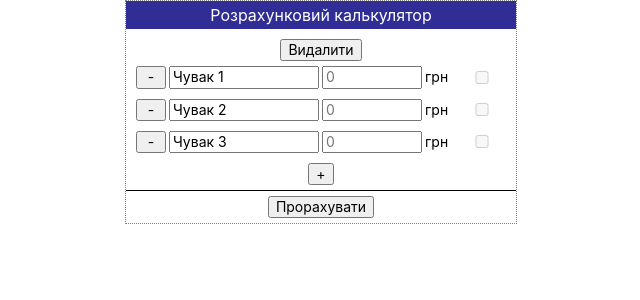
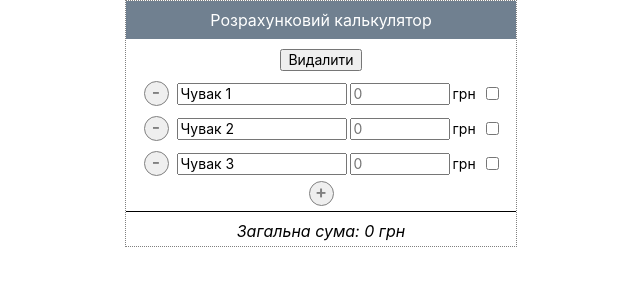
Before and after one commit to IP777/money_calc, a React (Create React App) app: page / in a window 1280 px wide. Shown: the top 300 px of the page, without its empty margins (319-959 px from the left). Built offline with nearby package versions, Linux system fonts and the light colour scheme.

Commit message:
small fix design

```diff
--- a/src/App.jsx
+++ b/src/App.jsx
@@ -1,4 +1,4 @@
-import React, { useState } from "react";
+import React, { useState, useEffect } from "react";
 import "./style/App.css";
 import PersonButton from "./components/PersonButton";
 import randomID from "./utils/randomID";
@@ -110,6 +110,10 @@ function App() {
     setLocalData(personArr);
   };
 
+  useEffect(() => {
+    calculateHandler();
+  }, [personArr]);
+
   const removeDataHandler = () => {
     setPersonArr(initPersonArr);
     setResult(null);
@@ -162,14 +166,14 @@ function App() {
               />
             ))}
           </div>
-          <button type="button" onClick={AddPersonHandler}>
+          <button className="btn" type="button" onClick={AddPersonHandler}>
             +
           </button>
         </div>
         <div className="cal_bloc">
-          <button type="button" onClick={calculateHandler}>
+          {/* <button type="button" onClick={calculateHandler}>
             {result ? "Оновити" : "Прорахувати"}
-          </button>
+          </button> */}
 
           <div className="total_coast_block">
             {result &&
--- a/src/components/PersonButton.jsx
+++ b/src/components/PersonButton.jsx
@@ -11,8 +11,11 @@ export default function PersonButton({
   result,
 }) {
   return (
-    <div className="pb_wrapper">
-      <button className="pb_plus" type="button" onClick={addHandler}>
+    <div
+      className="pb_wrapper"
+      style={{ background: checked ? "#BC8F8F" : "none" }}
+    >
+      <button className="pb_plus btn" type="button" onClick={addHandler}>
         -
       </button>
       <input
--- a/src/style/App.css
+++ b/src/style/App.css
@@ -7,8 +7,8 @@
 }
 
 .header {
-  background: rgb(48, 46, 150);
-  padding: 5px;
+  background: #708090;
+  padding: 10px 0;
   color: #fff;
   font-size: 16px;
 }
@@ -18,6 +18,9 @@
 }
 
 .main_head_block {
+  display: flex;
+  flex-direction: column;
+  align-items: center;
   border-bottom: 1px solid black;
   padding-bottom: 5px;
 }
@@ -32,10 +35,11 @@
 
 .pb_wrapper {
   display: grid;
-  grid-template-columns: 30px 150px 100px 30px 1fr;
+  grid-template-columns: 30px 170px 100px 30px 1fr;
   gap: 3px;
   align-items: center;
-  margin-bottom: 10px;
+  padding: 5px 10px;
+  border-radius: 3px;
 }
 
 .pb_text {
@@ -62,3 +66,16 @@
   color: red;
   font-weight: 500;
 }
+
+.btn {
+  width: 25px;
+  height: 25px;
+  display: flex;
+  justify-content: center;
+  padding: 0;
+  border-radius: 50%;
+  font-weight: 600;
+  font-size: 18px;
+  border: 1px solid gray;
+  color: gray;
+}
```
